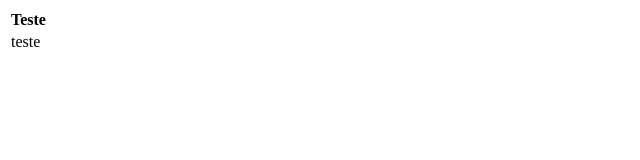
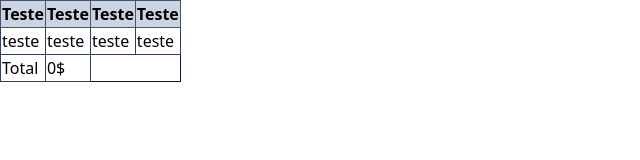
Before and after one commit to LincolnDevloper/tabela-HTML-simples, a plain HTML site: page index.html in a window 1280 px wide. Shown: the whole page, without its empty margins (0-640 px from the left). Drawn offline with nearby package versions, Linux system fonts and the light colour scheme.

Commit message:
Estruturação da Tabela + Implementação do TailwindCSS

```diff
--- a/index.html
+++ b/index.html
@@ -3,24 +3,34 @@
 <head>
 	<meta charset="UTF-8">
 	<meta name="viewport" content="width=device-width, initial-scale=1.0">
+	<script src="https://cdn.tailwindcss.com"></script>
 	<title>Tabela Html + Tailwind CSS</title>
 </head>
 <body>
-	<table>
+	<table class="border-collapse border border-slate-900 border-collapse:hover">
 		<thead>
-			<tr>
-				<th>Teste</th>
+			<tr class="m-4">
+				<th class="border border-slate-600 bg-slate-300">Teste</th>
+				<th class="border border-slate-600 bg-slate-300">Teste</th>
+				<th class="border border-slate-600 bg-slate-300">Teste</th>
+				<th class="border border-slate-600 bg-slate-300">Teste</th>
 			</tr>
 		</thead>
 
 		<tbody>
 			<tr>
-				<td>teste</td>
+				<td class="border border-slate-700">teste</td>
+				<td class="border border-slate-700">teste</td>
+				<td class="border border-slate-700">teste</td>
+				<td class="border border-slate-700">teste</td>
 			</tr>
 		</tbody>
 
 		<tfoot>
-
+			<tr>
+				<td class="border border-slate-700">Total</td>
+				<td class="border border-slate-700">0$</td>
+			</tr>
 		</tfoot>
 	</table>
 </body>
```
